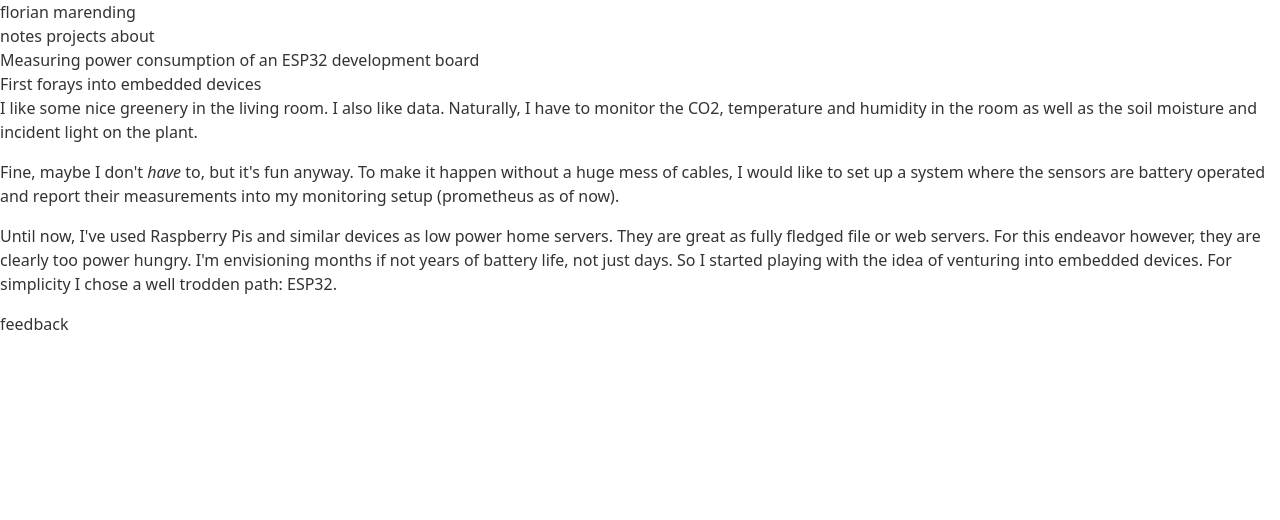
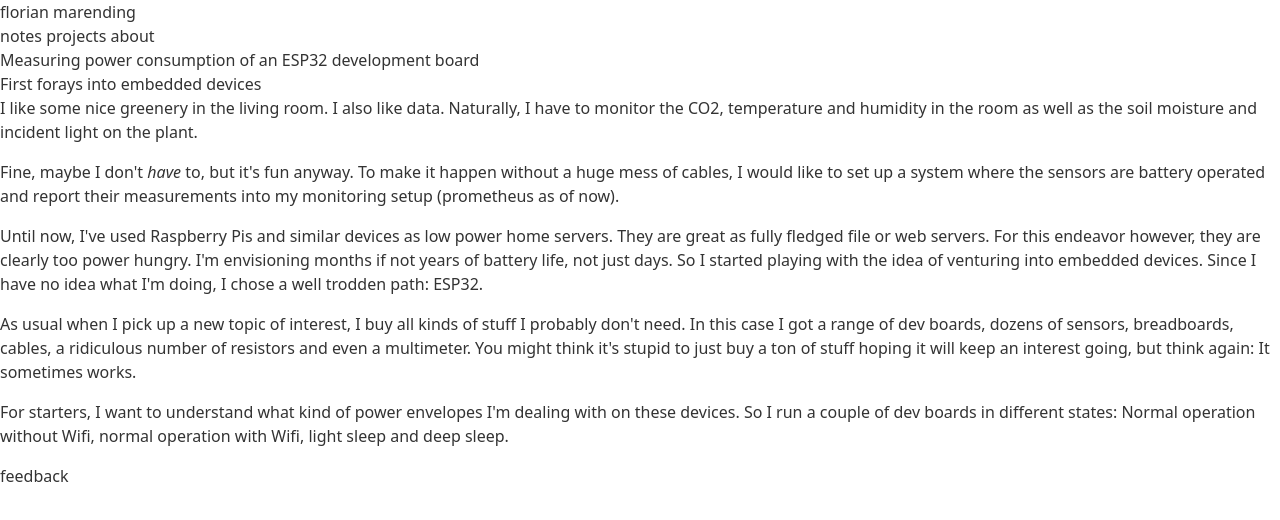
Before and after one commit to beingflo/marending.dev, a SvelteKit app: page /notes/esp-power in a window 1280 px wide. Shown: the top 520 px of the page. Built offline with nearby package versions, Linux system fonts and the light colour scheme.

Commit message:
[esp-power] Continue writing

```diff
--- a/src/routes/notes/esp-power/+page.svelte
+++ b/src/routes/notes/esp-power/+page.svelte
@@ -28,7 +28,18 @@
 		>Until now, I've used Raspberry Pis and similar devices as low power home servers. They are
 		great as fully fledged file or web servers. For this endeavor however, they are clearly too
 		power hungry. I'm envisioning months if not years of battery life, not just days. So I started
-		playing with the idea of venturing into embedded devices. For simplicity I chose a well trodden
-		path: ESP32.
+		playing with the idea of venturing into embedded devices. Since I have no idea what I'm doing, I
+		chose a well trodden path: ESP32.
+	</P>
+	<P>
+		As usual when I pick up a new topic of interest, I buy all kinds of stuff I probably don't need.
+		In this case I got a range of dev boards, dozens of sensors, breadboards, cables, a ridiculous
+		number of resistors and even a multimeter. You might think it's stupid to just buy a ton of
+		stuff hoping it will keep an interest going, but think again: It sometimes works.
+	</P>
+	<P
+		>For starters, I want to understand what kind of power envelopes I'm dealing with on these
+		devices. So I run a couple of dev boards in different states: Normal operation without Wifi,
+		normal operation with Wifi, light sleep and deep sleep.
 	</P>
 </Note>
```
